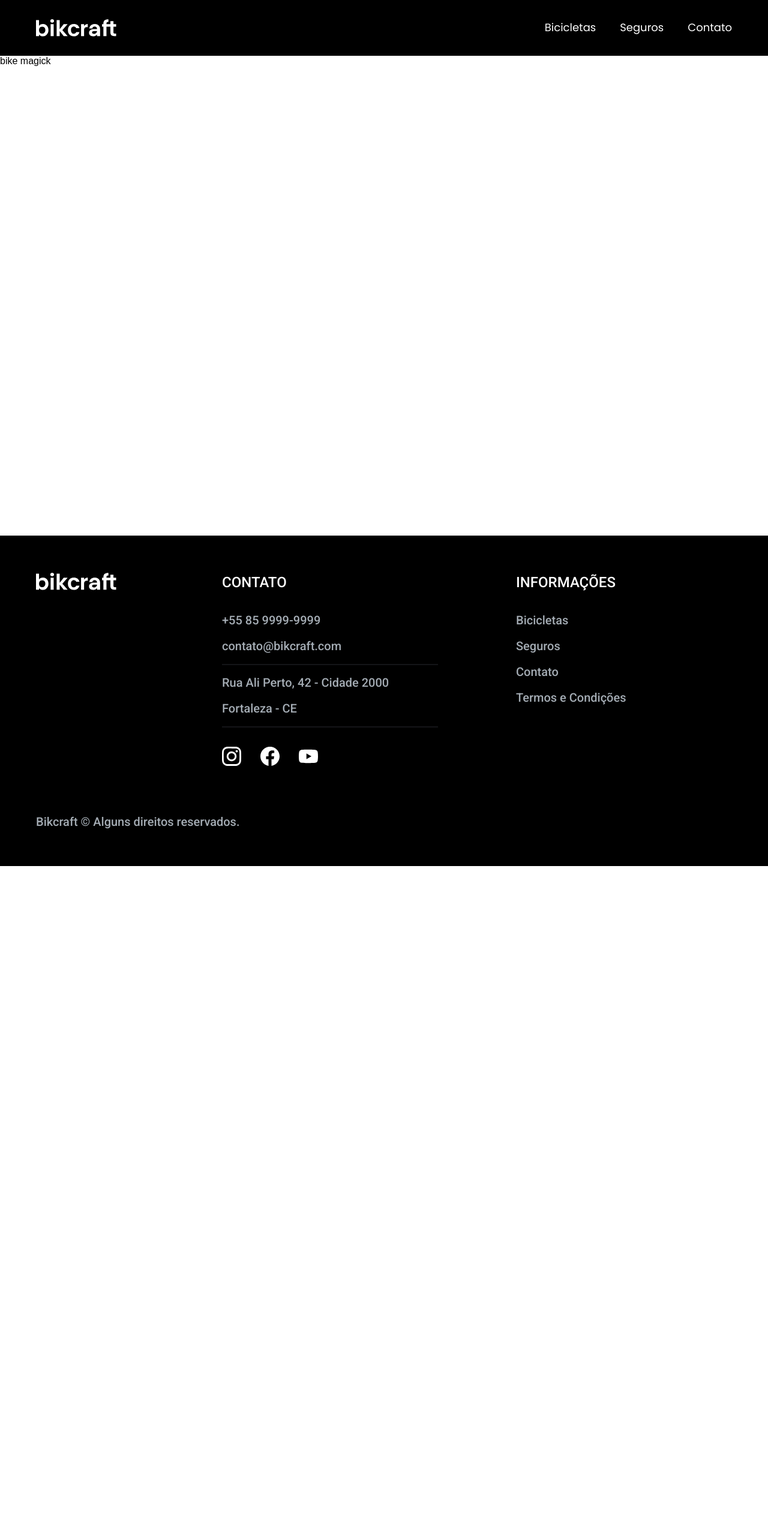
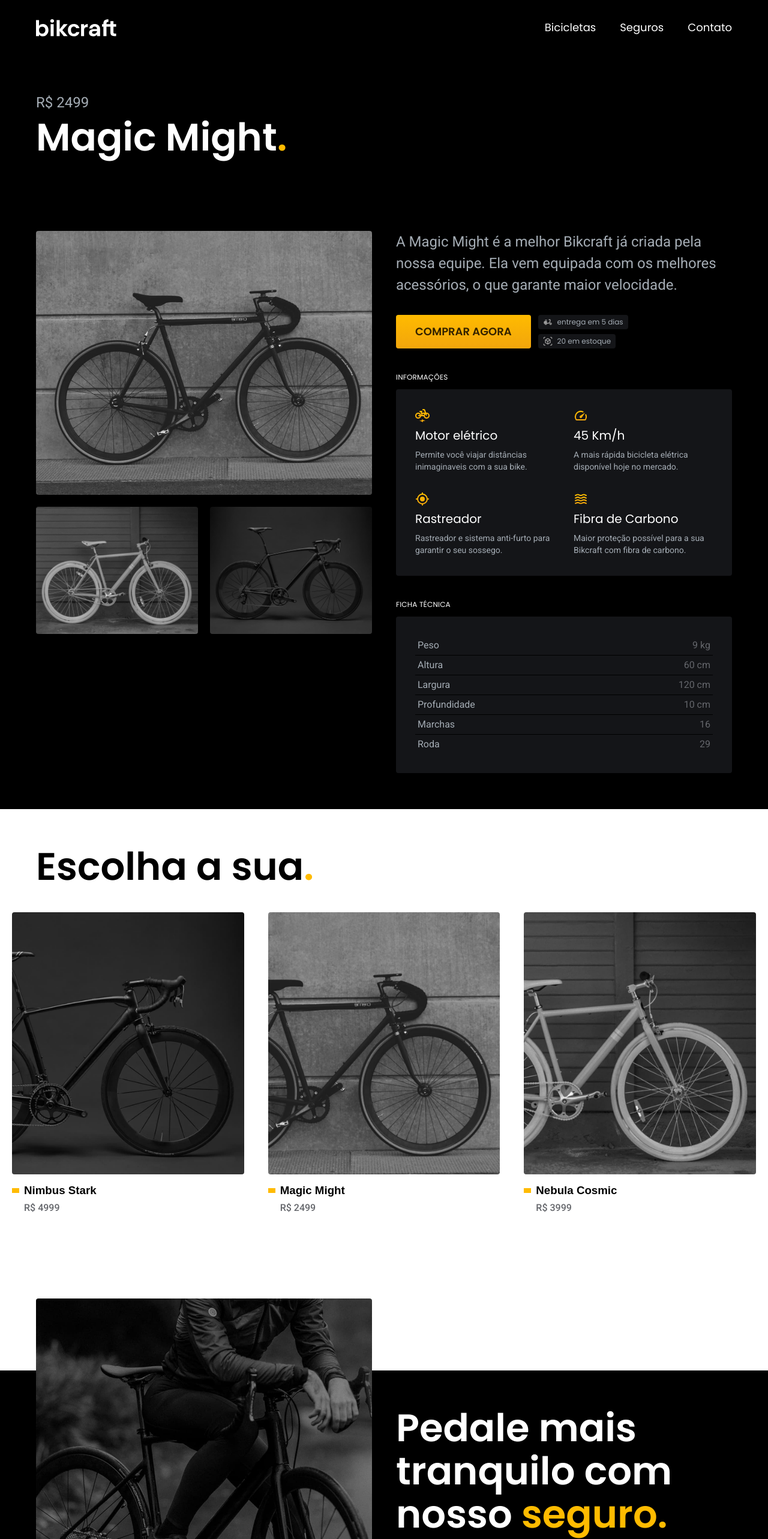
Before and after one commit to Leoodaviid/bikcraft, a React (Create React App) app: page /bicicletas/magic in a window 1280 px wide. Shown: the top 2566 px of the page at 60% size. Before the commit the page ends 1444 px from the top, so only its background shows below. Built offline with nearby package versions, Linux system fonts and the light colour scheme.

Commit message:
page bik magic

```diff
--- a/src/pages/Bicicletas/Magic.tsx
+++ b/src/pages/Bicicletas/Magic.tsx
@@ -1,7 +1,25 @@
 import React from 'react'
+import { Article } from '../Home/styles'
+import { Bik } from '../../components/Bik/Bik'
+import { Head } from '../../components/Head/Head'
+import { UseTitle } from '../../components/Title/useTitle'
+import { BikSubTitle } from '../../components/BikTitle/BikSubTitle'
+import { BikListHome } from '../../components/BikList/BikListHome'
+import { SafeBanner } from '../../components/Safe/SafeBanner'
 
 const Magic = () => {
-  return <div>bike magick</div>
+  return (
+    <>
+      <Head title='Magic' />
+      <UseTitle />
+      <Bik BikNumber={1} name={'Magic Might'} km={45} />
+      <Article>
+        <BikSubTitle className='container'>Escolha a sua</BikSubTitle>
+        <BikListHome />
+      </Article>
+      <SafeBanner />
+    </>
+  )
 }
 
 export default Magic
```
